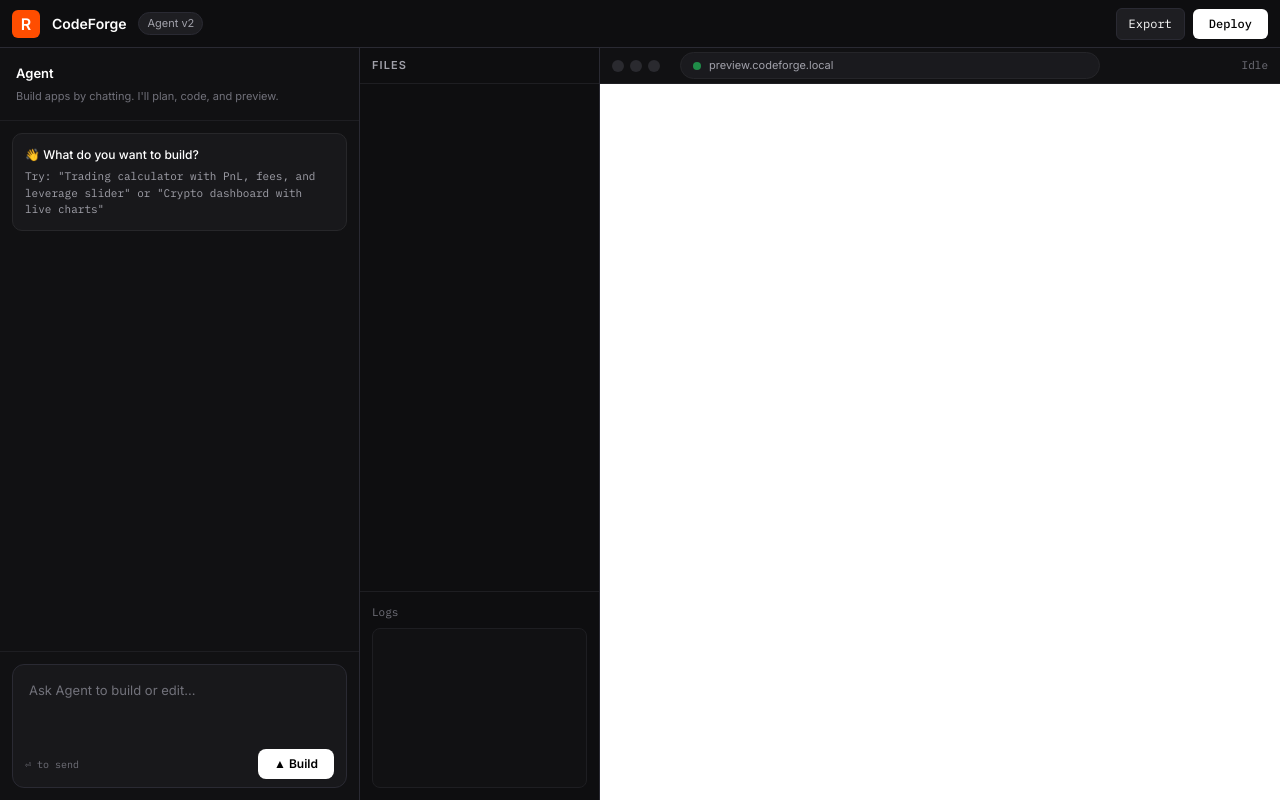
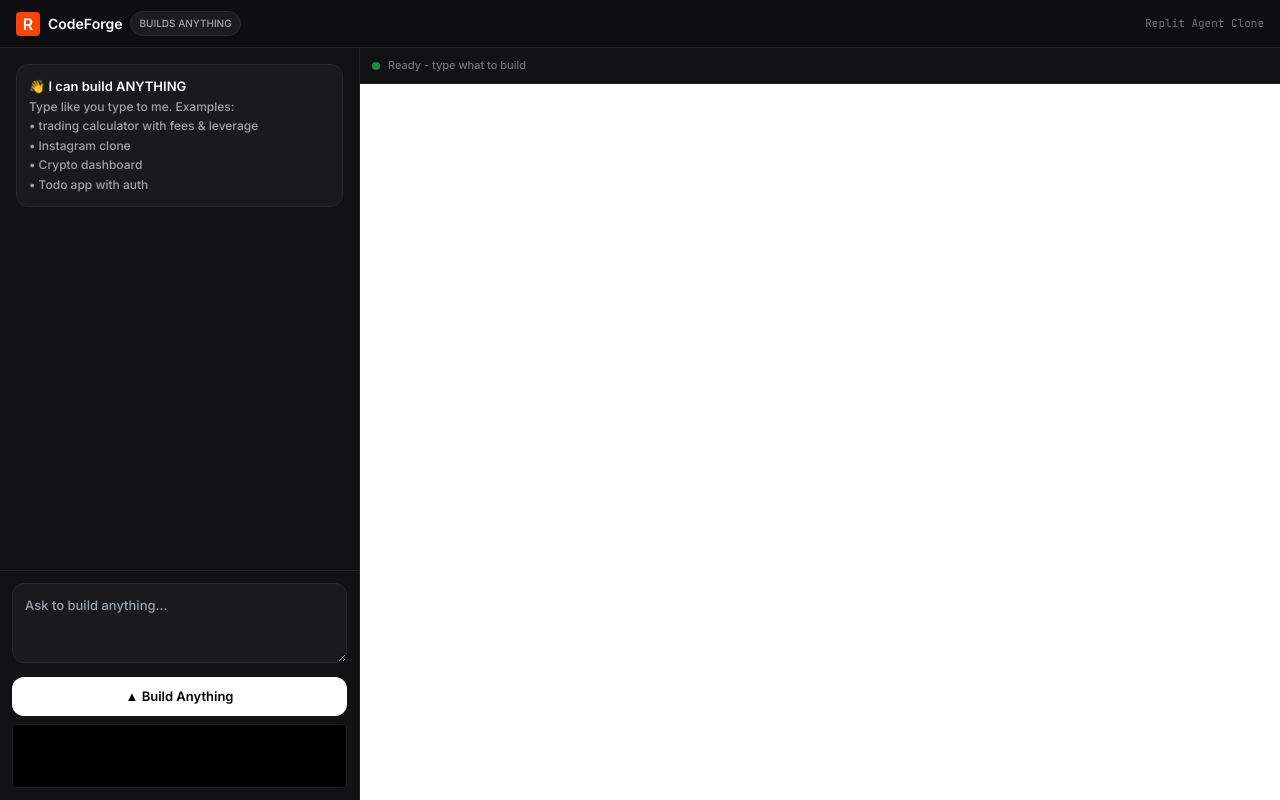
Before and after one commit to Topshugar/codeforge, a FastAPI app: page / in a window 1280 px wide. Run offline with FastAPI, Linux system fonts and the light colour scheme; some libraries are stand-ins or nearby versions.

Commit message:
Update index.html

```diff
--- a/templates/index.html
+++ b/templates/index.html
@@ -2,125 +2,57 @@
 <html>
 <head>
 <meta charset="UTF-8"><meta name="viewport" content="width=device-width,initial-scale=1">
-<title>Replit</title>
+<title>CodeForge - Replit Agent Clone</title>
 <script src="https://cdn.tailwindcss.com"></script>
-<link href="https://fonts.googleapis.com/css2?family=IBM+Plex+Mono:wght@400;500&family=Inter:wght@400;500;600&display=swap" rel="stylesheet">
-<style>
-*{font-family:Inter,sans-serif} .mono{font-family:"IBM Plex Mono",monospace}
-::-webkit-scrollbar{width:6px;height:6px}::-webkit-scrollbar-thumb{background:#2a2a2f;border-radius:10px}
-</style>
+<style>@import url('https://fonts.googleapis.com/css2?family=JetBrains+Mono:wght@400;500&family=Inter:wght@500;600&display=swap');*{font-family:Inter} .mono{font-family:JetBrains Mono}</style>
 </head>
-<body class="bg-[#0e0e10] text-white h-screen flex flex-col overflow-hidden">
-<!-- TOP BAR LIKE REPLIT -->
-<div class="h-[48px] border-b border-[#2a2a33] flex items-center px-3 justify-between bg-[#0e0e10]">
-<div class="flex items-center gap-3">
-<div class="w-7 h-7 bg-[#ff4d00] rounded-[6px] flex items-center justify-center font-bold text-[16px]">R</div>
-<span class="font-semibold text-[14px]">CodeForge</span>
-<span class="text-[11px] px-2 py-0.5 rounded-full bg-[#1e1e22] border border-[#2a2a33] text-zinc-400">Agent v2</span>
+<body class="bg-[#0e0e10] text-white h-screen flex flex-col">
+<div class="h-12 border-b border-[#232326] flex items-center justify-between px-4">
+<div class="flex items-center gap-2"><div class="w-6 h-6 bg-[#ff4400] rounded flex items-center justify-center font-bold">R</div><span class="font-semibold text-sm">CodeForge</span><span class="text-[10px] bg-[#1c1c1f] border border-[#2a2a2e] px-2 py-1 rounded-full text-zinc-400">BUILDS ANYTHING</span></div>
+<div class="text-[11px] mono text-zinc-500">Replit Agent Clone</div>
 </div>
-<div class="flex items-center gap-2">
-<button onclick="downloadAll()" class="mono text-[12px] bg-[#1e1e22] hover:bg-[#25252b] border border-[#2a2a33] px-3 py-1.5 rounded-[6px]">Export</button>
-<button class="mono text-[12px] bg-white text-black px-4 py-1.5 rounded-[6px] font-medium">Deploy</button>
+
+<div class="flex-1 flex overflow-hidden">
+<div class="w-[360px] bg-[#121214] border-r border-[#232326] flex flex-col">
+<div class="p-4 flex-1 overflow-auto" id="chat">
+<div class="bg-[#1a1a1e] border border-[#27272a] p-3 rounded-xl text-[13px]"><b>👋 I can build ANYTHING</b><br><span class="text-zinc-400 text-[12px]">Type like you type to me. Examples:<br>• trading calculator with fees & leverage<br>• Instagram clone<br>• Crypto dashboard<br>• Todo app with auth</span></div>
+</div>
+<div class="p-3 border-t border-[#232326]">
+<textarea id="p" class="w-full bg-[#1a1a1e] border border-[#2a2a2e] rounded-xl p-3 text-[13px] h-20 outline-none focus:border-[#ff4400]" placeholder="Ask to build anything..."></textarea>
+<button id="b" class="w-full mt-2 bg-white text-black py-2.5 rounded-xl font-semibold text-[13px]">▲ Build Anything</button>
+<div id="log" class="mt-2 mono text-[10px] text-zinc-500 h-16 overflow-auto bg-black rounded p-2 border border-[#1e1e20]"></div>
 </div>
 </div>
 
-<div class="flex-1 flex overflow-hidden">
-<!-- LEFT: CHAT LIKE REPLIT AGENT -->
-<div class="w-[360px] border-r border-[#2a2a33] bg-[#111113] flex flex-col">
-<div class="p-4 border-b border-[#1e1e22]">
-<h2 class="text-[13px] font-semibold">Agent</h2>
-<p class="text-[11px] text-zinc-500 mt-1">Build apps by chatting. I'll plan, code, and preview.</p>
-</div>
-
-<div id="chat" class="flex-1 overflow-auto p-3 space-y-3">
-<div class="bg-[#18181b] border border-[#27272a] rounded-[10px] p-3">
-<div class="text-[12px] font-medium mb-1">👋 What do you want to build?</div>
-<div class="text-[11px] text-zinc-400 mono">Try: "Trading calculator with PnL, fees, and leverage slider" or "Crypto dashboard with live charts"</div>
-</div>
-</div>
-
-<div class="p-3 border-t border-[#1e1e22] bg-[#111113]">
-<div class="bg-[#18181b] border border-[#2a2a33] rounded-[12px] p-2 flex flex-col focus-within:border-[#ff4d00]/50 transition">
-<textarea id="prompt" class="w-full bg-transparent outline-none text-[13px] resize-none h-[72px] p-2 placeholder:text-zinc-500" placeholder="Ask Agent to build or edit..."></textarea>
-<div class="flex justify-between items-center px-1 pt-1">
-<span class="text-[10px] text-zinc-500 mono">⏎ to send</span>
-<button id="gen" class="bg-white text-black text-[12px] font-semibold px-4 py-1.5 rounded-[8px] hover:bg-zinc-200">▲ Build</button>
-</div>
-</div>
-</div>
-</div>
-
-<!-- MIDDLE: FILES -->
-<div class="w-[240px] border-r border-[#2a2a33] bg-[#0e0e10] flex flex-col hidden md:flex">
-<div class="h-9 flex items-center px-3 text-[11px] font-semibold tracking-widest text-zinc-400 border-b border-[#1e1e22]">FILES</div>
-<div id="files" class="p-2 space-y-0.5 overflow-auto"></div>
-<div class="mt-auto border-t border-[#1e1e22] p-3">
-<div class="text-[11px] text-zinc-500 mono">Logs</div>
-<div id="logs" class="mt-2 bg-[#111113] border border-[#1e1e22] rounded-[8px] p-2 h-[160px] overflow-auto mono text-[10px] space-y-1"></div>
-</div>
-</div>
-
-<!-- RIGHT: PREVIEW LIKE REPLIT -->
-<div class="flex-1 flex flex-col bg-[#0a0a0b]">
-<div class="h-9 bg-[#111113] border-b border-[#1e1e22] flex items-center px-3 gap-2">
-<div class="flex gap-1.5"><div class="w-3 h-3 rounded-full bg-[#2a2a2f]"></div><div class="w-3 h-3 rounded-full bg-[#2a2a2f]"></div><div class="w-3 h-3 rounded-full bg-[#2a2a2f]"></div></div>
-<div class="ml-3 bg-[#1a1a1e] border border-[#252529] rounded-full px-3 py-1 text-[11px] mono text-zinc-400 flex items-center gap-2 flex-1 max-w-[420px]"><span class="w-2 h-2 bg-green-500 rounded-full animate-pulse"></span><span id="url">preview.codeforge.local</span></div>
-<div id="plan" class="ml-auto text-[11px] mono text-zinc-500">Idle</div>
-</div>
-<iframe id="preview" class="flex-1 w-full bg-white"></iframe>
+<div class="flex-1 bg-[#09090b] flex flex-col">
+<div class="h-9 bg-[#121214] border-b border-[#232326] flex items-center px-3 gap-2 mono text-[11px] text-zinc-500"><span class="w-2 h-2 bg-green-500 rounded-full animate-pulse"></span><span id="status">Ready - type what to build</span></div>
+<iframe id="prev" class="flex-1 w-full bg-white"></iframe>
 </div>
 </div>
 
 <script>
-let files=[];
-const $=id=>document.getElementById(id);
-function log(t, type=""){
-  const d=document.createElement('div'); d.className='flex gap-2';
-  d.innerHTML=`<span class="text-zinc-600">${new Date().toLocaleTimeString().slice(0,5)}</span><span class="${type}">${t}</span>`;
-  $('logs').appendChild(d); $('logs').scrollTop=9999;
+const $ = id=>document.getElementById(id);
+function addMsg(t, me=false){
+ const d=document.createElement('div'); d.className=me?'mt-3 ml-8 bg-white text-black p-3 rounded-xl text-[13px]':'mt-3 bg-[#1a1a1e] border border-[#27272a] p-3 rounded-xl text-[13px]';
+ d.innerHTML=t; $('chat').appendChild(d); $('chat').scrollTop=9999;
 }
-function addChat(role, text){
-  const div=document.createElement('div');
-  div.className= role==='user' ? 'bg-white text-black rounded-[10px] p-3 text-[13px] ml-8' : 'bg-[#18181b] border border-[#27272a] rounded-[10px] p-3 text-[13px]';
-  div.innerHTML=`<div class="text-[10px] mono opacity-60 mb-1">${role==='user'?'YOU':'AGENT'}</div>${text}`;
-  $('chat').appendChild(div); $('chat').scrollTop=9999;
+$('b').onclick=async()=>{
+ const pr=$('p').value.trim(); if(!pr)return;
+ addMsg(pr,true); $('p').value=''; $('b').innerText='Building...';
+ $('log').innerHTML=''; $('log').innerHTML+=`> Building: ${pr}<br>`; $('status').innerText='Agent building...';
+ const fd=new FormData(); fd.append('prompt',pr);
+ try{
+  const r=await fetch('/generate',{method:'POST',body:fd}); const d=await r.json();
+  if(d.error) throw new Error(d.error);
+  $('log').innerHTML+=`> Plan: ${d.plan}<br>> Files: ${d.files.length}<br>`;
+  const html=d.files[0].content; $('prev').srcdoc=html;
+  $('log').innerHTML+=`> ✅ Preview ready<br>`;
+  $('status').innerText=d.plan; addMsg(`✅ <b>Built!</b> ${d.plan}<br><br>Preview is live on right. Want edit? Just type: "make it dark mode" or "add chart"`);
+ }catch(e){
+  $('log').innerHTML+=`> ❌ ${e.message}<br>`; addMsg(`❌ ${e.message}`); $('status').innerText='Error';
+ }
+ $('b').innerText='▲ Build Anything';
 }
-function showFiles(){
-  $('files').innerHTML=files.map((f,i)=>`<div onclick="openFile(${i})" class="px-2 py-1.5 rounded-[6px] hover:bg-[#1a1a1e] cursor-pointer flex items-center gap-2 text-[12px]"><span class="text-[14px]">${f.name.endsWith('.html')?'◧':f.name.endsWith('.css')?'◫':'◨'}</span>${f.name}</div>`).join('');
-}
-function buildPreview(){
-  if(!files.length) return;
-  let html=files.find(f=>f.name==='index.html')?.content||'';
-  let css=files.find(f=>f.name==='style.css')?.content||'';
-  let js=files.find(f=>f.name==='script.js')?.content||'';
-  if(css && !html.includes('<style')) html=html.replace('</head>',`<style>${css}</style></head>`);
-  if(js) html=html.replace('</body>',`<script>${js}<\/script></body>`);
-  $('preview').srcdoc=html;
-}
-function openFile(i){
-  const f=files[i];
-  if(f.name.endsWith('.html')) buildPreview();
-  else {
-    $('preview').srcdoc=`<pre style="padding:20px;background:#0e0e10;color:#a1a1aa;font-family:monospace;white-space:pre-wrap;font-size:12px">${f.content.replace(/</g,'&lt;')}</pre>`;
-  }
-}
-$('gen').onclick=async()=>{
-  const p=$('prompt').value.trim(); if(!p) return;
-  addChat('user',p); $('prompt').value=''; $('gen').innerText='...';
-  $('logs').innerHTML=''; log('Agent started','text-zinc-300'); log('Analyzing prompt...'); await new Promise(r=>setTimeout(r,300));
-  log('Planning structure...'); $('plan').innerText='Planning...';
-  const form=new FormData(); form.append('prompt',p); form.append('existing',JSON.stringify(files));
-  try{
-    const res=await fetch('/generate',{method:'POST',body:form}); const data=await res.json();
-    if(data.error) throw new Error(data.error);
-    if(data.plan){$('plan').innerText=data.plan; addChat('agent',`🧠 <b>Plan:</b> ${data.plan}<br><br>Building ${data.files.length} files...`); log('Plan: '+data.plan,'text-purple-400');}
-    files=data.files||[];
-    for(let f of files){log(`✓ ${f.name} created`,'text-green-400'); await new Promise(r=>setTimeout(r,200));}
-    showFiles(); buildPreview(); log('Preview ready','text-white font-bold'); addChat('agent','✅ Done! Preview is live on the right. Want changes? Just tell me: "make it dark" "add profit chart"');
-  }catch(e){log('Error: '+e.message,'text-red-400'); addChat('agent','❌ '+e.message)}
-  $('gen').innerText='▲ Build';
-}
-function downloadAll(){if(!files.length)return alert('No files yet'); files.forEach(f=>{let b=new Blob([f.content],{type:'text/plain'});let a=document.createElement('a');a.href=URL.createObjectURL(b);a.download=f.name;a.click()})}
 </script>
 </body>
 </html>
```
